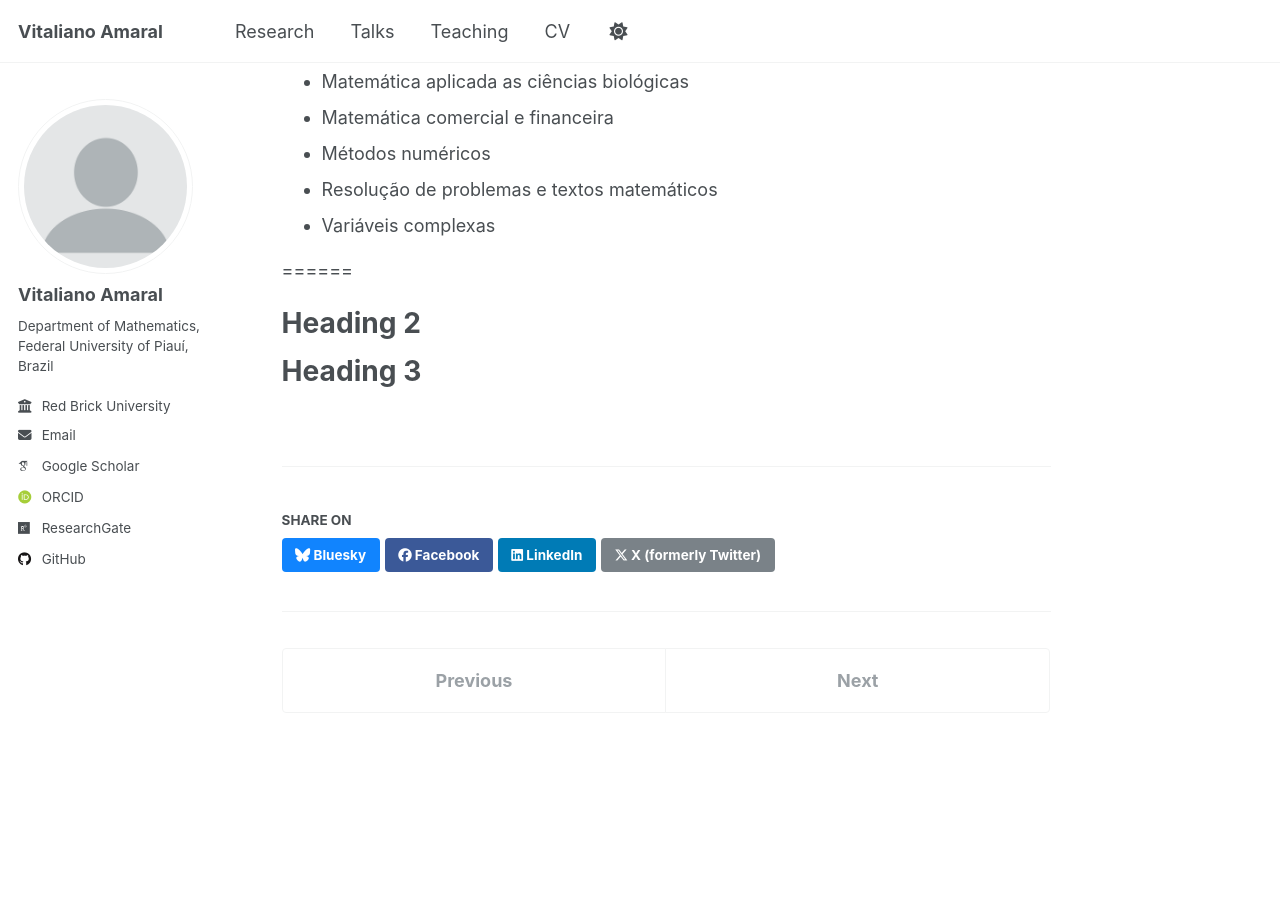
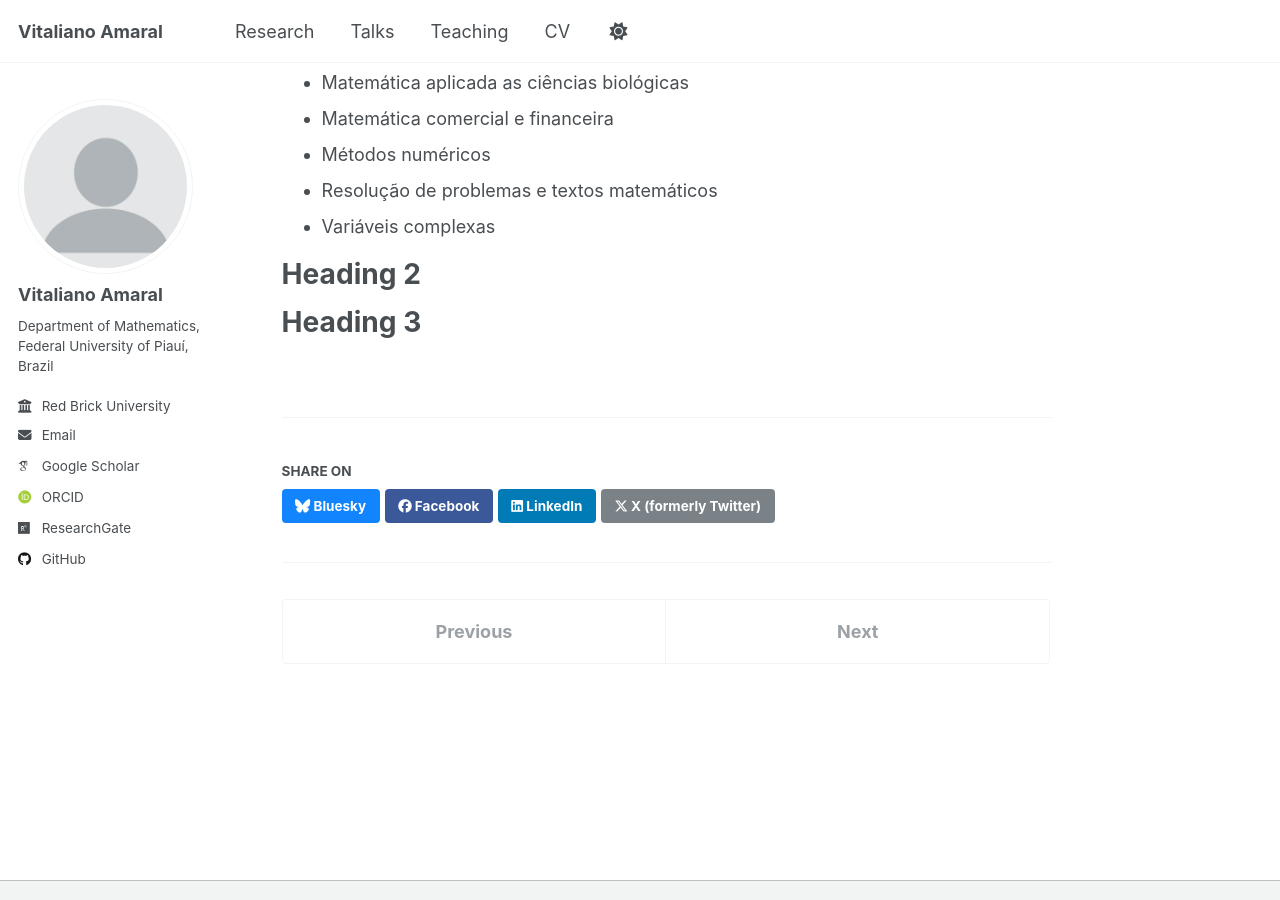
Before and after one commit to vitalianoamaral/vitalianoamaral.github.io, a Jekyll site: the page built from _teaching/2015-spring-teaching-2.md, in a window 1280 px wide and 900 px high, scrolled down 817 px. Built offline with Jekyll 4.4.1, drawn with Linux system fonts in a browser that asks for light colours; some web fonts are replaced.

```diff
--- a/_teaching/2015-spring-teaching-2.md
+++ b/_teaching/2015-spring-teaching-2.md
@@ -8,7 +8,8 @@ date: 2015-01-01
 location: "City, Country"
 ---
 
-**Disciplinas ministradas**
+Disciplinas ministradas
+======
 - Álgebra linear aplicada à economia
 - Álgebra linear e geometria analítica
 - Álgebra linear I - M
@@ -32,9 +33,6 @@ location: "City, Country"
 - Resolução de problemas e textos matemáticos
 - Variáveis complexas
 
-======
-
-
 Heading 2
 ======
 
```
